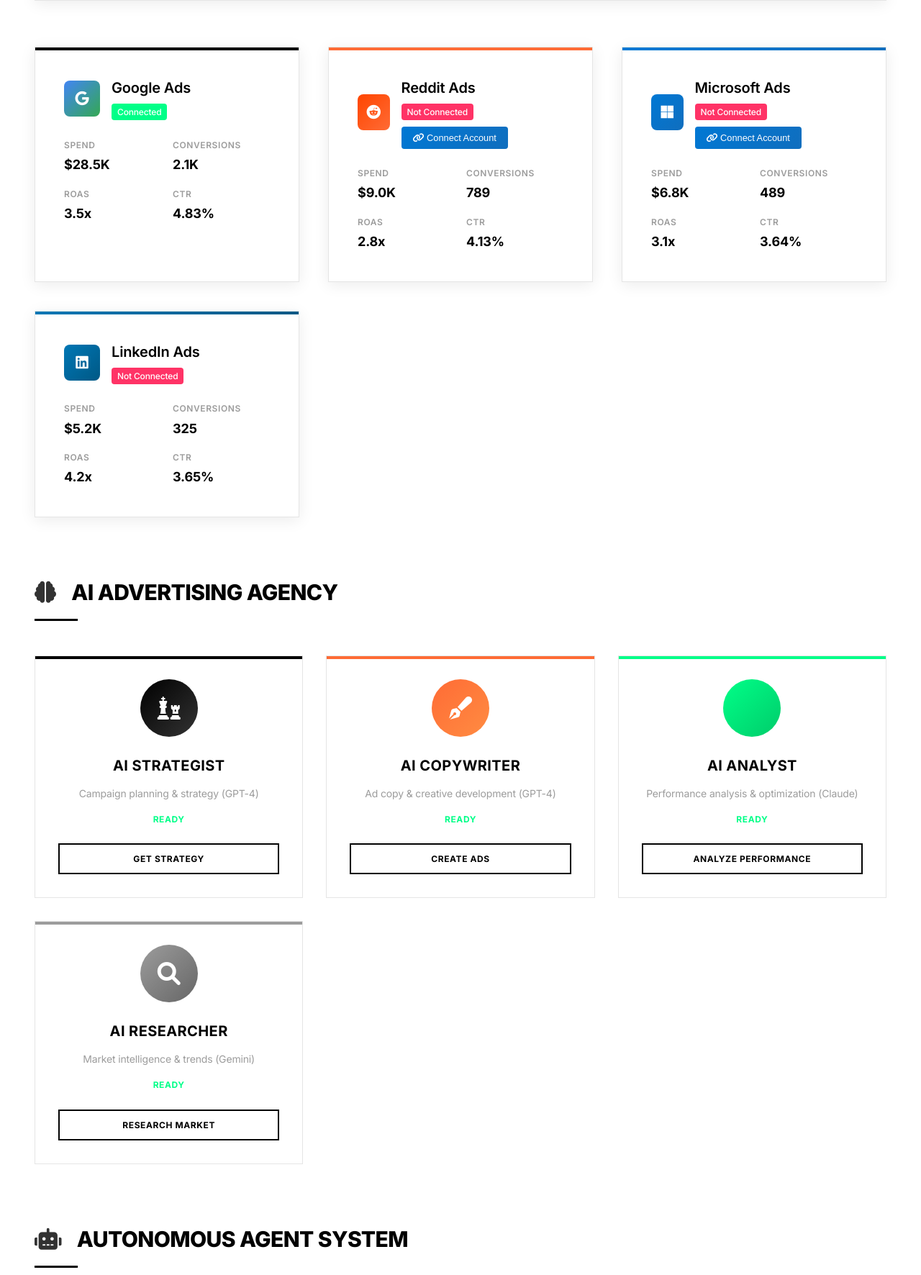
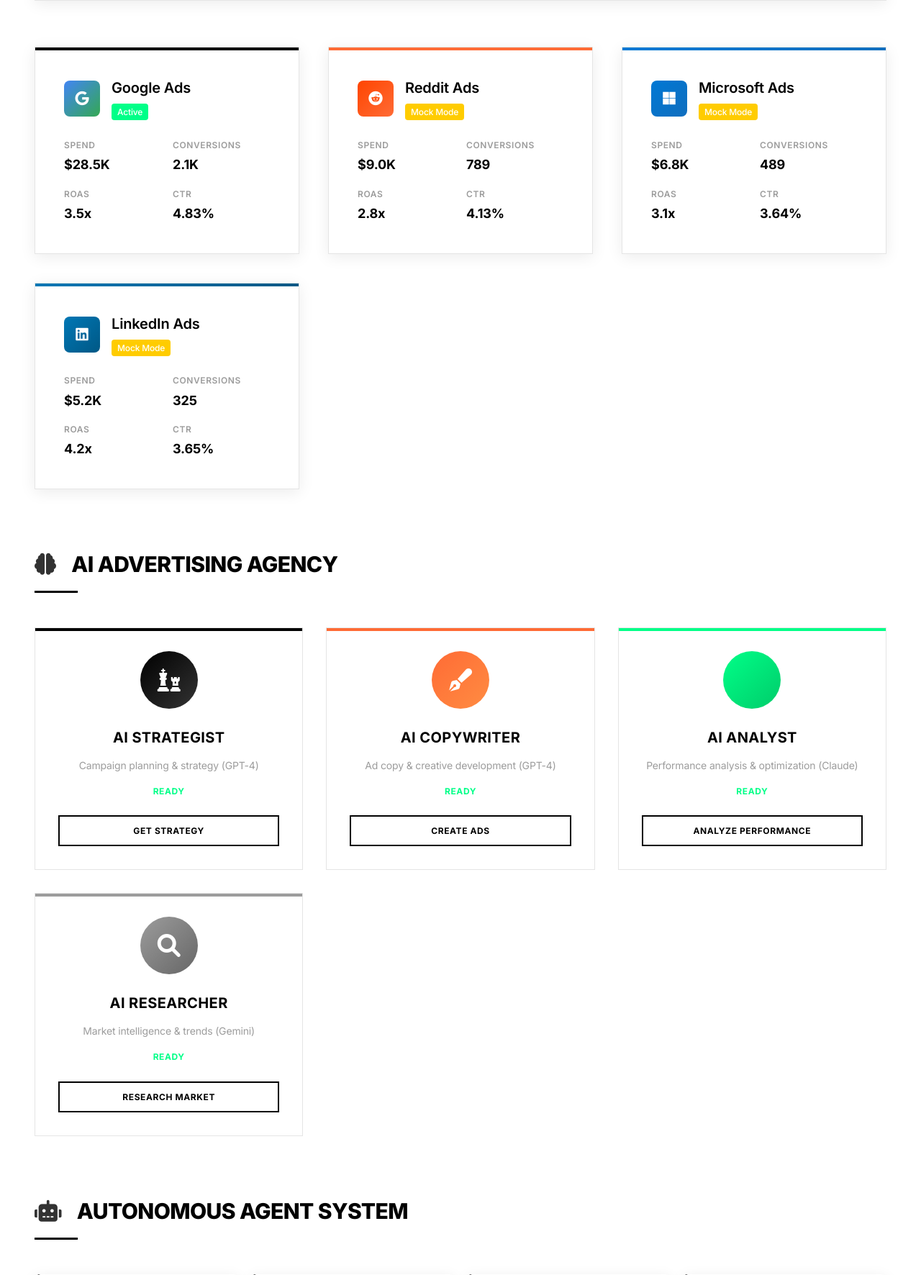
Before and after one commit to jshorwitz/ai-adwords, a Python web app: template templates/dashboard.html in a window 1280 px wide. Shown: the part 3071-4843 px from the top of the page at 72% size. Run offline with Jinja, Linux system fonts and the light colour scheme; the template is opened without the code that fills it, so the values that code supplies are empty.

Commit message:
Remove OAuth connection buttons - platforms configured via environment
🧹 Simplified Dashboard UI:
- Removed all Connect Account buttons from platform cards
- Removed OAuth JavaScript methods and event handlers
- Simplified platform status to Active vs Mock Mode
- Platform configuration handled via environment variables

✅ Cleaner User Experience:
- No complex OAuth flows in dashboard
- Clear status indicators (Active/Mock Mode)
- Platform setup done via .env configuration
- Focus on data visualization vs authentication

✅ Environment-Based Configuration:
- Reddit: Set MOCK_REDDIT=false + API credentials
- Microsoft: Set MOCK_MICROSOFT=false + API credentials
- LinkedIn: Set MOCK_LINKEDIN=false + API credentials
- All platforms sync automatically to BigQuery synter_analytics

Dashboard now shows clean platform status without authentication complexity!

```diff
--- a/static/js/dashboard.js
+++ b/static/js/dashboard.js
@@ -31,56 +31,14 @@
             this.handleLogout();
         });
 
-        // Platform connection buttons
-        const connectGoogleBtn = document.getElementById('connectGoogle');
-        if (connectGoogleBtn) {
-            connectGoogleBtn.addEventListener('click', this.connectGoogleAds.bind(this));
-        }
-
-        const connectRedditBtn = document.getElementById('connectReddit');
-        if (connectRedditBtn) {
-            connectRedditBtn.addEventListener('click', this.connectRedditAds.bind(this));
-        }
-
-        const connectMicrosoftBtn = document.getElementById('connectMicrosoft');
-        if (connectMicrosoftBtn) {
-            connectMicrosoftBtn.addEventListener('click', this.connectMicrosoftAds.bind(this));
-        }
-
-        const connectLinkedInBtn = document.getElementById('connectLinkedIn');
-        if (connectLinkedInBtn) {
-            connectLinkedInBtn.addEventListener('click', this.connectLinkedInAds.bind(this));
-        }
+        // No OAuth connection buttons - platforms configured via environment variables
 
         // Close user menu when clicking outside
         document.addEventListener('click', () => {
             this.closeUserMenu();
         });
 
-        // Check for connection success messages
-        const urlParams = new URLSearchParams(window.location.search);
-        if (urlParams.get('reddit_connected') === 'true') {
-            this.showSuccessMessage('Reddit Ads account connected successfully!');
-            window.history.replaceState({}, document.title, window.location.pathname);
-        }
-        if (urlParams.get('microsoft_connected') === 'true') {
-            this.showSuccessMessage('Microsoft Ads account connected successfully!');
-            window.history.replaceState({}, document.title, window.location.pathname);
-        }
-        if (urlParams.get('linkedin_connected') === 'true') {
-            this.showSuccessMessage('LinkedIn Ads account connected successfully!');
-            window.history.replaceState({}, document.title, window.location.pathname);
-        }
-
-        // Check for connection errors
-        if (urlParams.get('reddit_error')) {
-            this.showError(`Reddit connection failed: ${urlParams.get('reddit_error')}`);
-            window.history.replaceState({}, document.title, window.location.pathname);
-        }
-        if (urlParams.get('linkedin_error')) {
-            this.showError(`LinkedIn connection failed: ${urlParams.get('linkedin_error')}`);
-            window.history.replaceState({}, document.title, window.location.pathname);
-        }
+        // Platform configuration is handled via environment variables
     }
 
     showLoading() {
@@ -94,11 +52,10 @@
     async loadDashboardData() {
         try {
             // Load user info and dashboard data
-            const [userData, kpiData, platformData, platformStatus, agentData, activityData] = await Promise.all([
+            const [userData, kpiData, platformData, agentData, activityData] = await Promise.all([
                 this.fetchUserData(),
                 this.fetchKPIData(),
                 this.fetchPlatformData(),
-                this.fetchPlatformStatus(),
                 this.fetchAgentData(),
                 this.fetchActivityData()
             ]);
@@ -106,7 +63,7 @@
             // Update UI with data
             if (userData) this.updateUserInfo(userData);
             this.updateKPICards(kpiData);
-            this.updatePlatformCards(platformData, platformStatus);
+            this.updatePlatformCards(platformData);
             this.updateChart(platformData);
             this.updateAgentCards(agentData);
             this.updateActivityFeed(activityData);
@@ -271,16 +228,7 @@
         }
     }
 
-    async fetchPlatformStatus() {
-        try {
-            const response = await fetch('/platforms/status');
-            if (!response.ok) throw new Error('Failed to fetch platform status');
-            return await response.json();
-        } catch (error) {
-            console.error('Error fetching platform status:', error);
-            return null;
-        }
-    }
+    // Platform status now determined by environment configuration
 
     async fetchAgentData() {
         try {
@@ -360,7 +308,7 @@
         element.className = `kpi-change ${isPositive ? 'positive' : 'negative'}`;
     }
 
-    updatePlatformCards(platforms, platformStatus = null) {
+    updatePlatformCards(platforms) {
         platforms.forEach(platform => {
             const prefix = platform.platform;
             document.getElementById(`${prefix}Spend`).textContent = `$${this.formatNumber(platform.spend)}`;
@@ -369,38 +317,14 @@
             document.getElementById(`${prefix}CTR`).textContent = `${platform.ctr}%`;
 
             const statusElement = document.getElementById(`${prefix}Status`);
-            const connectBtn = document.getElementById(`connect${prefix.charAt(0).toUpperCase() + prefix.slice(1)}`);
 
-            // Use detailed platform status if available
-            let isConnected = platform.status === 'active';
-            let statusText = platform.status === 'active' ? 'Connected' : 'Not Connected';
-            let showConnectBtn = platform.status !== 'active';
-
-            if (platformStatus && platformStatus[platform.platform]) {
-                const status = platformStatus[platform.platform];
-                isConnected = status.connected && !status.mock_mode;
-                statusText = status.status;
-                showConnectBtn = !status.connected;
-            }
-
-            // Update status display
-            statusElement.textContent = statusText;
-            if (isConnected) {
+            // Simple status display based on platform data
+            if (platform.status === 'active') {
+                statusElement.textContent = 'Active';
                 statusElement.className = 'platform-status connected';
-            } else if (platformStatus && platformStatus[platform.platform]?.mock_mode) {
+            } else {
+                statusElement.textContent = 'Mock Mode';
                 statusElement.className = 'platform-status mock';
-            } else {
-                statusElement.className = 'platform-status not-connected';
-            }
-
-            // Show/hide connect button
-            if (connectBtn) {
-                if (showConnectBtn) {
-                    connectBtn.style.display = 'inline-block';
-                    connectBtn.innerHTML = '<i class="fas fa-link"></i> Connect Account';
-                } else {
-                    connectBtn.style.display = 'none';
-                }
             }
         });
     }
@@ -554,110 +478,7 @@
         }, 5000);
     }
 
-    showInfo(message) {
-        // Create info notification
-        const info = document.createElement('div');
-        info.className = 'info-notification';
-        info.innerHTML = `
-            <i class="fas fa-info-circle"></i>
-            <span>${message}</span>
-            <button onclick="this.parentElement.remove()">×</button>
-        `;
-        document.body.appendChild(info);
-
-        setTimeout(() => {
-            if (info.parentElement) {
-                info.remove();
-            }
-        }, 8000);
-    }
-
-    async connectGoogleAds() {
-        try {
-            // Show loading state
-            const btn = document.getElementById('connectGoogle');
-            btn.innerHTML = '<i class="fas fa-spinner fa-spin"></i> Connecting...';
-            btn.disabled = true;
-
-            // For Google Ads, redirect to OAuth or show instructions
-            this.showInfo('Google Ads connection requires OAuth setup. Please check the setup guide.');
-
-            // Reset button after showing message
-            setTimeout(() => {
-                const btn = document.getElementById('connectGoogle');
-                btn.innerHTML = '<i class="fas fa-link"></i> Connect Account';
-                btn.disabled = false;
-            }, 3000);
-        } catch (error) {
-            console.error('Google connection error:', error);
-            this.showError('Failed to connect Google Ads account');
-
-            // Reset button
-            const btn = document.getElementById('connectGoogle');
-            btn.innerHTML = '<i class="fas fa-link"></i> Connect Account';
-            btn.disabled = false;
-        }
-    }
-
-    async connectRedditAds() {
-        try {
-            // Show loading state
-            const btn = document.getElementById('connectReddit');
-            btn.innerHTML = '<i class="fas fa-spinner fa-spin"></i> Connecting...';
-            btn.disabled = true;
-
-            // For Reddit Ads, redirect to OAuth flow
-            window.location.href = '/auth/reddit/connect';
-        } catch (error) {
-            console.error('Reddit connection error:', error);
-            this.showError('Failed to connect Reddit Ads account');
-
-            // Reset button
-            const btn = document.getElementById('connectReddit');
-            btn.innerHTML = '<i class="fas fa-link"></i> Connect Account';
-            btn.disabled = false;
-        }
-    }
-
-    async connectMicrosoftAds() {
-        try {
-            // Show loading state
-            const btn = document.getElementById('connectMicrosoft');
-            btn.innerHTML = '<i class="fas fa-spinner fa-spin"></i> Connecting...';
-            btn.disabled = true;
-
-            // Redirect to Microsoft OAuth flow
-            window.location.href = '/auth/microsoft/connect';
-        } catch (error) {
-            console.error('Microsoft connection error:', error);
-            this.showError('Failed to connect Microsoft Ads account');
-
-            // Reset button
-            const btn = document.getElementById('connectMicrosoft');
-            btn.innerHTML = '<i class="fas fa-link"></i> Connect Account';
-            btn.disabled = false;
-        }
-    }
-
-    async connectLinkedInAds() {
-        try {
-            // Show loading state
-            const btn = document.getElementById('connectLinkedIn');
-            btn.innerHTML = '<i class="fas fa-spinner fa-spin"></i> Connecting...';
-            btn.disabled = true;
-
-            // Redirect to LinkedIn OAuth flow
-            window.location.href = '/auth/linkedin/connect';
-        } catch (error) {
-            console.error('LinkedIn connection error:', error);
-            this.showError('Failed to connect LinkedIn Ads account');
-
-            // Reset button
-            const btn = document.getElementById('connectLinkedIn');
-            btn.innerHTML = '<i class="fas fa-link"></i> Connect Account';
-            btn.disabled = false;
-        }
-    }
+    // OAuth connection methods removed - platforms configured via environment variables
 
     showSuccessMessage(message) {
         // Create success notification
--- a/templates/dashboard.html
+++ b/templates/dashboard.html
@@ -189,9 +189,6 @@
                             <div class="platform-title">
                                 <h3>Google Ads</h3>
                                 <span class="platform-status" id="googleStatus">Active</span>
-                                <button class="connect-btn" id="connectGoogle" style="display:none;">
-                                    <i class="fas fa-link"></i> Connect Account
-                                </button>
                             </div>
                         </div>
                         <div class="platform-metrics">
@@ -221,9 +218,6 @@
                             <div class="platform-title">
                                 <h3>Reddit Ads</h3>
                                 <span class="platform-status" id="redditStatus">Mock Mode</span>
-                                <button class="connect-btn" id="connectReddit" style="display:none;">
-                                    <i class="fas fa-link"></i> Connect Account
-                                </button>
                             </div>
                         </div>
                         <div class="platform-metrics">
@@ -253,9 +247,6 @@
                             <div class="platform-title">
                                 <h3>Microsoft Ads</h3>
                                 <span class="platform-status" id="microsoftStatus">Mock Mode</span>
-                                <button class="connect-btn" id="connectMicrosoft" style="display:none;">
-                                    <i class="fas fa-link"></i> Connect Account
-                                </button>
                             </div>
                         </div>
                         <div class="platform-metrics">
@@ -285,9 +276,6 @@
                             <div class="platform-title">
                                 <h3>LinkedIn Ads</h3>
                                 <span class="platform-status" id="linkedinStatus">Mock Mode</span>
-                                <button class="connect-btn" id="connectLinkedIn" style="display:none;">
-                                    <i class="fas fa-link"></i> Connect Account
-                                </button>
                             </div>
                         </div>
                         <div class="platform-metrics">
```
